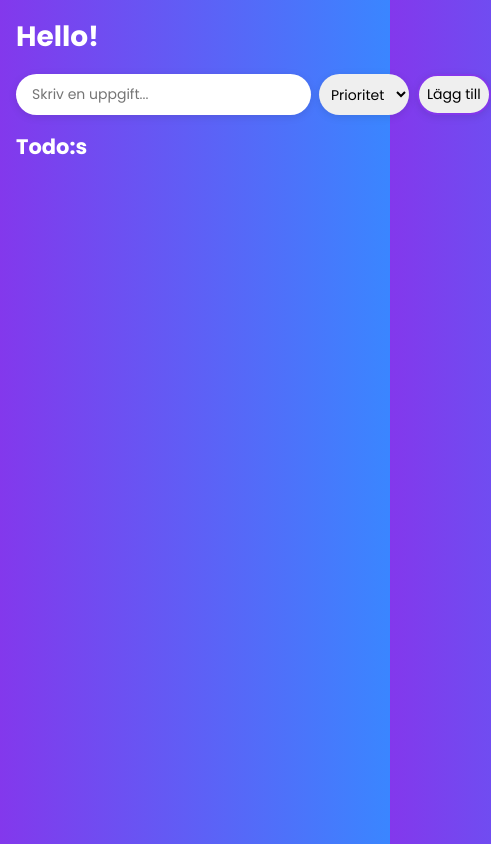
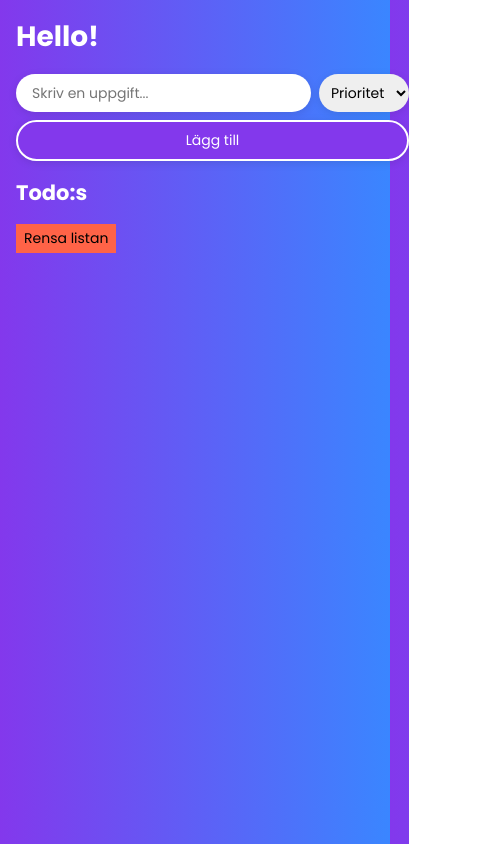
Before and after one commit to Punttt/todo-lab, a website built with Vite: page index.html in a window 390 px wide. Shown: the whole page, 491 px wide, since content can reach past the window. Built offline with nearby package versions, Linux system fonts and the light colour scheme.

Commit message:
lägger till en knapp för att kunna rensa local storage

```diff
--- a/index.html
+++ b/index.html
@@ -24,6 +24,8 @@
         <h2>Todo:s</h2>
         <div class="output-box">
           <ul id="outputList"></ul>
+
+          <button id="clearList">Rensa listan</button>
         </div>
       </div>
     </main>
--- a/src/style/main.scss
+++ b/src/style/main.scss
@@ -16,6 +16,7 @@ body {
 form {
   margin-bottom: 1rem;
   display: grid;
+  grid-template-areas: "text option button";
   grid-template-columns: 1fr auto auto;
   gap: 0.5rem;
 
@@ -28,11 +29,22 @@ form {
 
   }
 
-  input[type=text]{ padding-left: 1rem;}
-  select{}
+  input[type=text]{
+    grid-area: text;
+    padding-left: 1rem;}
+  select{
+    grid-area: option;
+
+  }
   input[type=submit]{
+    grid-area: button;
     cursor: pointer;
-    border: 2px solid #8338ec;
+    color: #fff;
+    border: 2px solid #fff;
+    background: #8338ec;
+  }
+  input[type=submit]:hover{
+    background: #3a86ff;
   }
 }
 
@@ -43,6 +55,7 @@ form {
 
   ul {
     list-style: none;
+    margin-bottom: 1rem;
 
     li {
       background: #fff;
@@ -51,6 +64,17 @@ form {
       display: flex;
       justify-content: space-between;
     }
+  }
+
+  #clearList {
+    cursor: pointer;
+    border: none;
+    font: inherit;
+    padding: 0.25rem 0.5rem;
+    background: tomato;
+  }
+  #clearList:hover{
+    opacity: 0.7;
   }
 }
 
@@ -75,3 +99,12 @@ h2 {margin-bottom: 0.5rem;}
 
 
 // Media queries
+@media (max-width: 500px) {
+  form {
+    grid-template-areas:
+      "text option"
+      "button button";
+
+    grid-template-columns: 1fr auto;
+  }
+}
```
